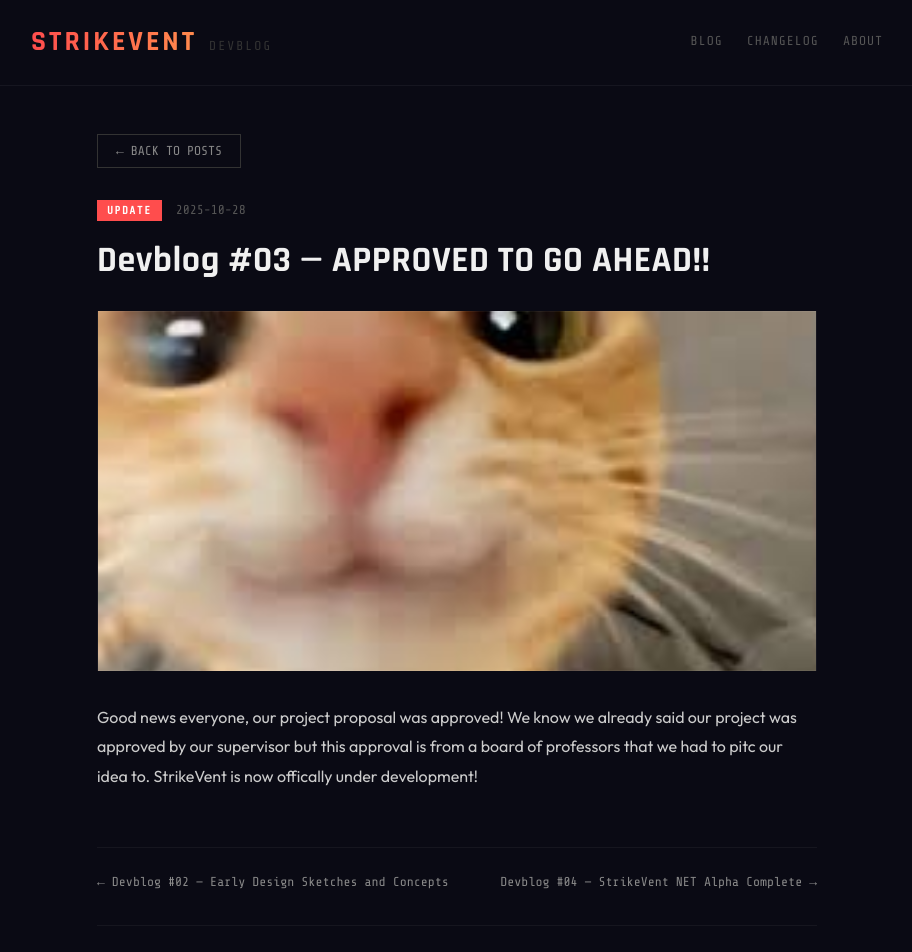
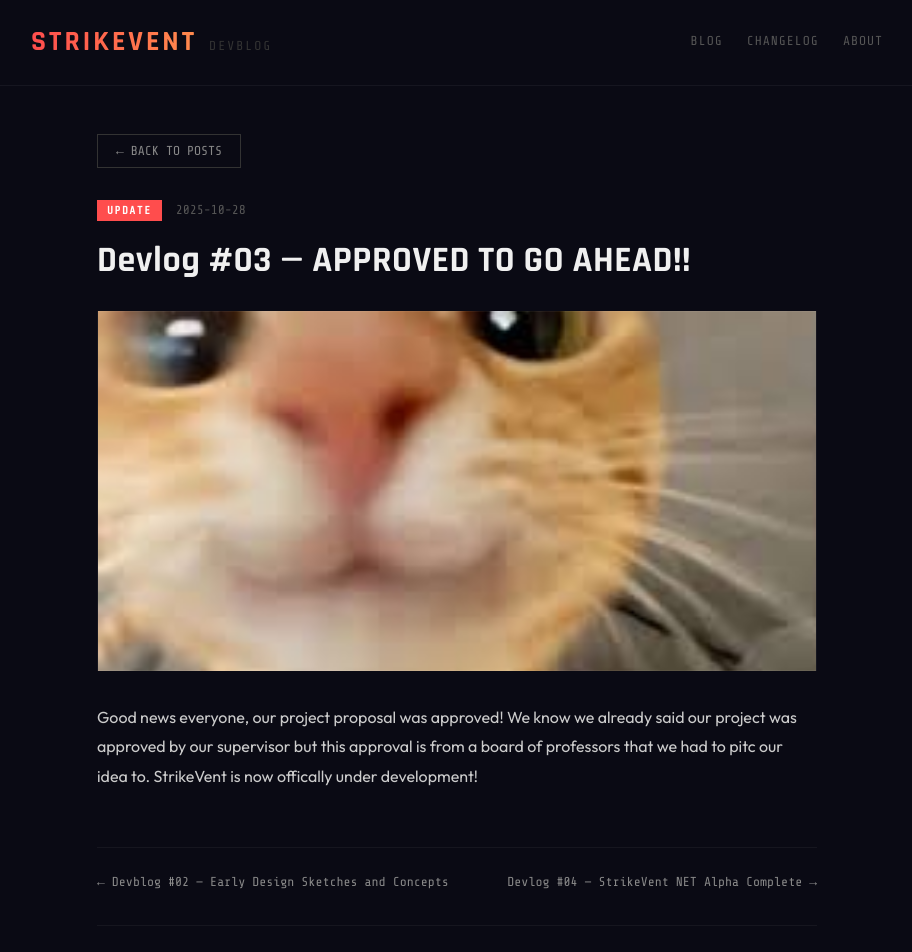
Before and after one commit to tak1b/StrikeVent-Devblog, a React (Vite) app: page /post/approved in a window 1280 px wide. Shown: the top 952 px of the page, without its empty margins (183-1095 px from the left). Built offline with nearby package versions, Linux system fonts and the light colour scheme.

Commit message:
changes from devblog to devlog

```diff
--- a/src/data/posts.js
+++ b/src/data/posts.js
@@ -5,13 +5,13 @@
 
 const posts = [
 
-  //Devblog-04
+  //Devlog-04
   {
-    id: "devblog-04",
+    id: "devlog-04",
     slug: "networking",
     date: "2026-01-25",
     tag: "DEVLOG",
-    title: "Devblog #04 — StrikeVent NET Alpha Complete",
+    title: "Devlog #04 — StrikeVent NET Alpha Complete",
     summary:
       "StikeVent NET alpha development completed",
     body: `Hello guys, we are proud to announce that StrikeVent NET alpha is now complete. Once our project is completed we will release it to the public.
@@ -21,13 +21,13 @@ const posts = [
     image: "/images/devblog-03/happy-cat.jpg",
   },
 
-  //Devblog-03
+  //Devlog-03
   {
-    id: "devblog-03",
+    id: "devlog-03",
     slug: "approved",
     date: "2025-10-28",
     tag: "UPDATE",
-    title: "Devblog #03 — APPROVED TO GO AHEAD!!",
+    title: "Devlog #03 — APPROVED TO GO AHEAD!!",
     summary:
       "APPROVED FOR DEVELOPMENT.",
     body: `Good news everyone, our project proposal was approved! We know we already said our project was approved by our supervisor but this approval is from a board of professors
@@ -35,9 +35,9 @@ const posts = [
     image: "/images/devblog-03/happy-cat.jpg",
   },
 
-  //Devblog-02
+  //Devlog-02
   {
-    id: "devblog-02",
+    id: "devlog-02",
     slug: "early-design-concept-sketches",
     date: "2025-10-26",
     tag: "BEHIND_THE_SCENES",
@@ -73,9 +73,9 @@ const posts = [
   },
 
 
-  //Devblog-01
+  //Devlog-01
   {
-    id: "devblog-01",
+    id: "devlog-01",
     slug: "initial-idea-proposal",
     date: "2025-10-21",
     tag: "BEHIND_THE_SCENES",
@@ -115,7 +115,7 @@ By the end of the meeting he said he'd be happy to take us on as our project sup
 image: "/images/devblog-01/first-ever-sketch.png",
   },
 
-  // Devblog-00
+  // Devlog-00
   {
     id: "welcome",
     slug: "welcome-to-strikevent-devblog",
```
